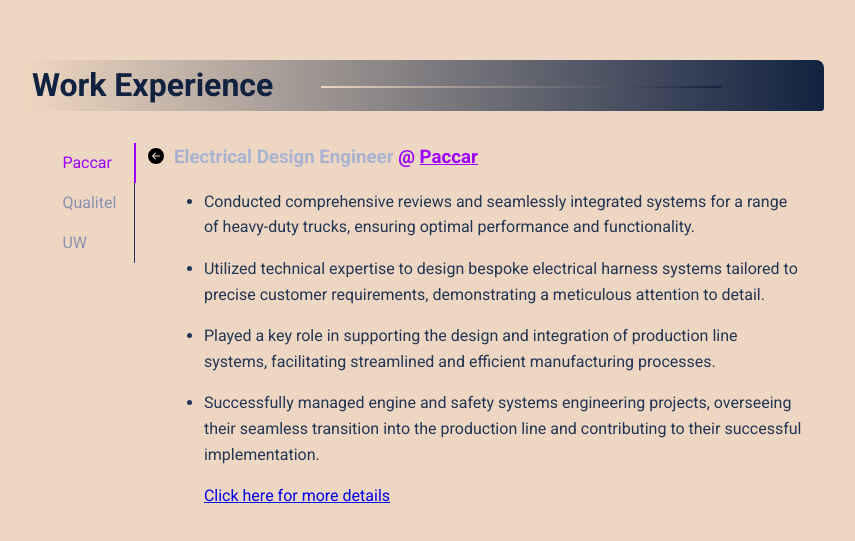
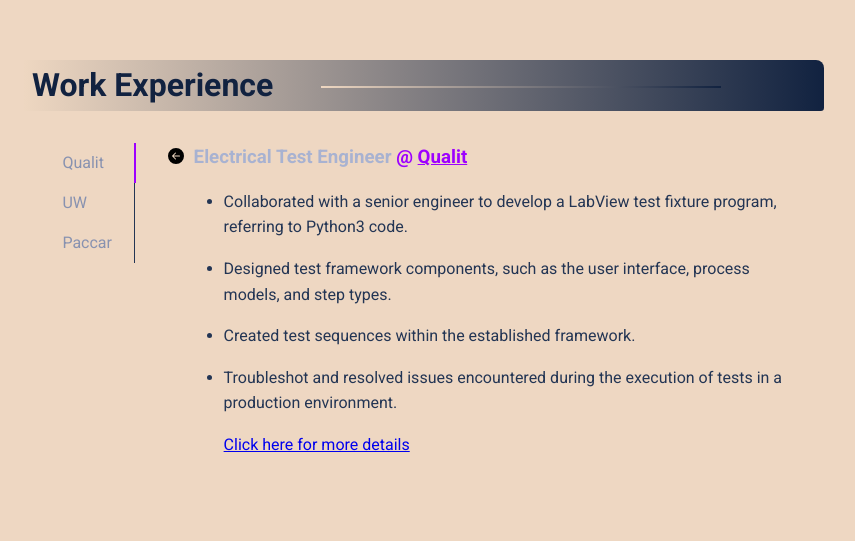
Before and after one commit to poul0315/NextJs-Portfolio, a Next.js app: page / in a window 1280 px wide. Shown: the part 2445-2986 px from the top of the page, without its empty margins (216-1071 px from the left). Built offline with nearby package versions, Linux system fonts and the light colour scheme.

Commit message:
made more edition in slider in experience section

```diff
--- a/src/scss/sections/_experience.scss
+++ b/src/scss/sections/_experience.scss
@@ -94,9 +94,13 @@
             margin-right: 0.6rem;
         }
         .exp-slider {
-            max-width: 100%;
-            transition: transform 0.5s ease-out, opacity 0.5s ease-out, visibility 0.3s ease-out;
+            width: 200px;
+            overflow: hidden;  /* Prevent content from spilling out. */
+            transition:
+                width 1s,        /* Transition for width */
+                visibility 0s 0.3s;
             margin-right: 1rem;
+
             &.slide-out {
                 width: 0; // set width to 0
                 visibility: hidden;
@@ -112,7 +116,6 @@
                 top: 0;
                 height: 2.5rem;
                 width: 2px;
-                transition: 0.3s ease-in-out;
                 margin-left: 5.5rem;
             }
             &::before {
@@ -124,15 +127,18 @@
                 width: 1px;
                 background-color: var(--lightest-navy);
             }
-            &-item {
+            &-item, &-item-selected {
+                display: flex;
+                box-sizing: border-box;
                 height: 2.5rem;
                 padding: 0 1.0rem;
-                display: flex;
-                vertical-align: middle;
-                cursor: pointer; // this makes indication that I clicked
-                width: 100%;
+                cursor: pointer;
+                width: 89px;
+                overflow: hidden;  /* Hide excess content */
+                white-space: nowrap;  /* Prevent text wrap */
                 border-top-left-radius: 10px;
                 border-bottom-left-radius: 10px;
+
                 span {
                     display: flex;
                     justify-content: center;
@@ -170,11 +176,6 @@
                     }
                 }
             }
-            &-item-selected {
-                span {
-                    color: var(--theme-color);
-                }
-            }
         }
         .exp-details {
             flex-grow: 1;
@@ -191,6 +192,7 @@
             }
             &-list {
                 display: flex;
+                width: 38rem;
                 flex-direction: column;
                 gap: 1rem;
                 margin-top: 1rem;
--- a/src/sections/Experience.tsx
+++ b/src/sections/Experience.tsx
@@ -6,19 +6,7 @@
 
 export const experiences = [
     {
-        name: "Paccar",
-        role: "Electrical Design Engineer",
-        url: "https://paccar.com/",
-        positionDescription: [
-            "Conducted comprehensive reviews and seamlessly integrated systems for a range of heavy-duty trucks, ensuring optimal performance and functionality.",
-            "Utilized technical expertise to design bespoke electrical harness systems tailored to precise customer requirements, demonstrating a meticulous attention to detail.",
-            "Played a key role in supporting the design and integration of production line systems, facilitating streamlined and efficient manufacturing processes.",
-            "Successfully managed engine and safety systems engineering projects, overseeing their seamless transition into the production line and contributing to their successful implementation.",
-        ],
-        link: "job-two"
-    },
-    {
-        name: "Qualitel",
+        name: "Qualit",
         role: "Electrical Test Engineer",
         url: "https://qualitel.com/",
         positionDescription: [
@@ -39,7 +27,19 @@
             "Leverage knowledge in C++, OpenCV, SEAL, Unix environment, and Verilog to automate test execution.",
         ],
         link: "job-three"
-    }
+    },
+    {
+        name: "Paccar",
+        role: "Electrical Design Engineer",
+        url: "https://paccar.com/",
+        positionDescription: [
+            "Conducted comprehensive reviews and seamlessly integrated systems for a range of heavy-duty trucks, ensuring optimal performance and functionality.",
+            "Utilized technical expertise to design bespoke electrical harness systems tailored to precise customer requirements, demonstrating a meticulous attention to detail.",
+            "Played a key role in supporting the design and integration of production line systems, facilitating streamlined and efficient manufacturing processes.",
+            "Successfully managed engine and safety systems engineering projects, overseeing their seamless transition into the production line and contributing to their successful implementation.",
+        ],
+        link: "job-two"
+    },
 ];
 
 function Experience() {
```
